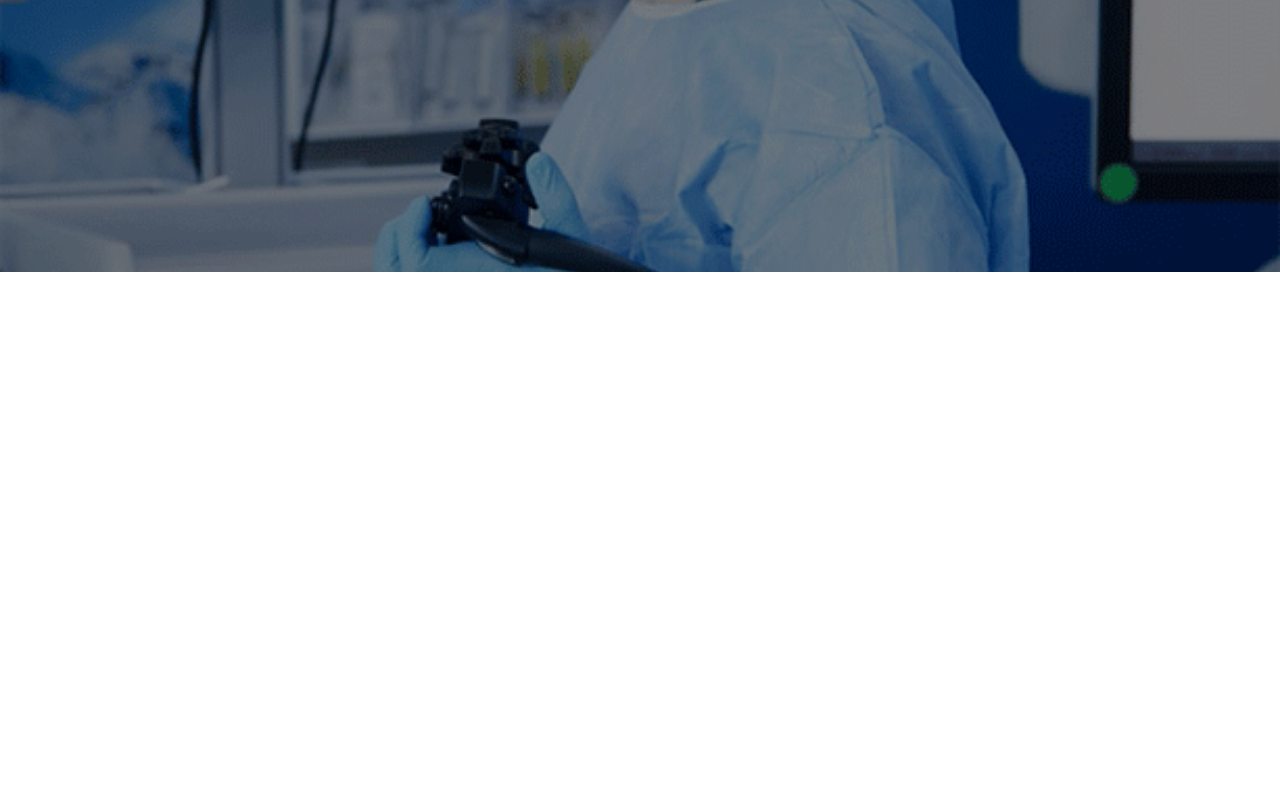
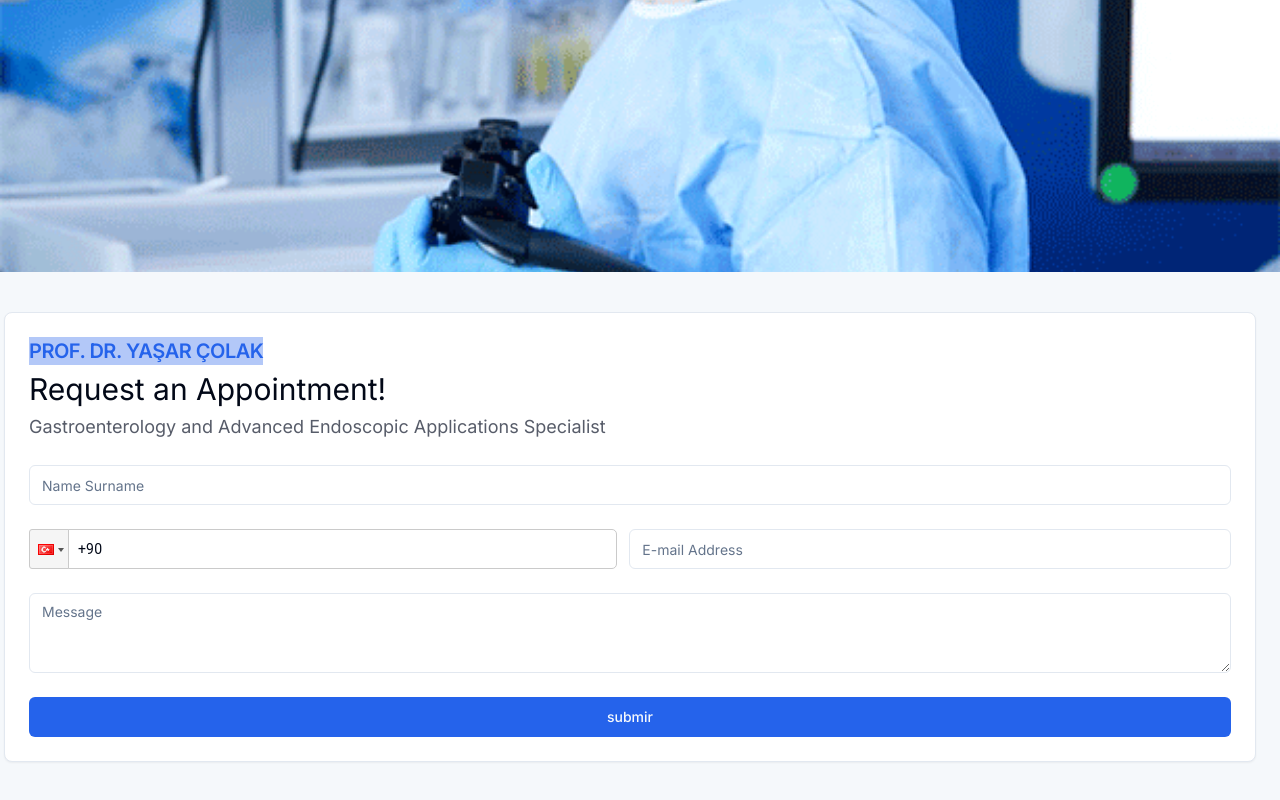
Before and after one commit to Ahmad-Hanki/yasarcolak, a Next.js app: page /en in a window 1280 px wide. Shown: the part 688-1488 px from the top of the page. Before the commit the page ends 960 px from the top, so only its background shows below. Built offline with nearby package versions, Linux system fonts and the light colour scheme.

Commit message:
made the form

```diff
--- a/messages/en.json
+++ b/messages/en.json
@@ -34,5 +34,14 @@
   "hero" : {
     "header": "Gastroenterology And Advanced Endoscopic Applications Specialist",
     "button":"APPOINTMENT"
+  },
+  "appointment" : {
+    "header": "Request an Appointment!",
+    "description": "Gastroenterology and Advanced Endoscopic Applications Specialist",
+    "name": "Name Surname",
+    "email":"E-mail Address",
+    "phone":"Phone",
+    "message":"Message",
+    "submit":"Submit"
   }
 }
--- a/messages/tr.json
+++ b/messages/tr.json
@@ -36,5 +36,15 @@
   "hero" : {
     "header": "Gastroenteroloji Ve İleri Endoskopik Uygulamalar Uzmanı",
     "button":"RANDEVU AL"
+  },
+
+  "appointment" : {
+    "header": "Randevu Talebi Oluşturun!",
+    "description": "Gastroenteroloji ve İleri Endoskopik Uygulamalar Uzmanı",
+    "name": "İsim Soyisim",
+    "email":"E-posta Adresi",
+    "phone":"Telefon",
+    "message":"Mesaj",
+    "submit":"Gönder"
   }
 }
--- a/package.json
+++ b/package.json
@@ -13,6 +13,7 @@
     "@radix-ui/react-icons": "^1.3.0",
     "@radix-ui/react-separator": "^1.0.3",
     "@radix-ui/react-slot": "^1.0.2",
+    "baseui": "^0.0.0-next-6fabc7134",
     "class-variance-authority": "^0.7.0",
     "clsx": "^2.1.1",
     "framer-motion": "^11.1.7",
@@ -22,6 +23,7 @@
     "next-themes": "^0.3.0",
     "react": "^18",
     "react-dom": "^18",
+    "react-phone-input-2": "^2.15.1",
     "sharp": "^0.33.3",
     "tailwind-merge": "^2.3.0",
     "tailwindcss-animate": "^1.0.7"
--- /dev/null
+++ b/src/app/[locale]/_components/AppointmentFlex.tsx
@@ -0,0 +1,26 @@
+import AppointmentForm from "@/components/AppointmentForm"
+import { useTranslations } from "next-intl"
+const AppointmentFlex = () => {
+    const t= useTranslations('appointment');
+    const form = {
+        header: t('header'),
+        description:t('description'),
+        name:t('name'),
+        email:t('email'),
+        phone:t('phone'),
+        message:t('message'),
+        submit:t('submit'),
+    }
+
+  return (
+    <div className="flex flex-col gap-5 lg:flex-row">
+        <AppointmentForm form={form}/>
+
+        <div className="">
+
+        </div>
+    </div>
+  )
+}
+
+export default AppointmentFlex
--- a/src/app/[locale]/page.tsx
+++ b/src/app/[locale]/page.tsx
@@ -1,11 +1,18 @@
 import Hero from "@/components/Hero";
+import Container from "@/components/ui/Container";
 import { useTranslations } from "next-intl";
+import AppointmentFlex from "./_components/AppointmentFlex";
 
 export default function Home() {
+  return (
+    <div className="text-secondary-foreground">
+      <Hero />
 
-  return (
-   <div className="text-secondary-foreground">
-    <Hero />
-   </div>
+      <div className="bg-secondary/70 py-10">
+        <Container>
+        <AppointmentFlex/>
+        </Container>
+      </div>
+    </div>
   );
 }
--- /dev/null
+++ b/src/components/AppointmentForm.tsx
@@ -0,0 +1,98 @@
+"use client";
+import {
+  Card,
+  CardContent,
+  CardDescription,
+  CardFooter,
+  CardHeader,
+  CardTitle,
+} from "@/components/ui/card";
+import { Input } from "./ui/input";
+import "react-phone-input-2/lib/style.css";
+import { useState } from "react";
+import PhoneInput from "react-phone-input-2";
+import { Textarea } from "./ui/textarea";
+import { Button } from "./ui/button";
+
+type AppointmentForm = {
+  form: {
+    header: string;
+    description: string;
+    name: string;
+    email: string;
+    phone: string;
+    message: string;
+    submit: string;
+  };
+};
+
+const AppointmentForm = ({ form }: AppointmentForm) => {
+  const [phone, setPhone] = useState("");
+
+  // Correct onChange handler using event object
+  const handlePhoneChange = (
+    value: string,
+    country: any,
+    event: React.ChangeEvent<HTMLInputElement>,
+    formattedValue: string
+  ) => {
+    setPhone(formattedValue);
+    console.log(formattedValue);
+  };
+
+  return (
+    <div className="text-secondary-foreground flex-1">
+      <Card>
+        <CardHeader>
+          <CardTitle className="text-primary bg-primary/35 text-xl w-fit">
+            PROF. DR. YAŞAR ÇOLAK
+          </CardTitle>
+
+            <h1 className="text-3xl ">{form.header}</h1>
+
+          <CardDescription className="text-lg text-secondary-foreground/70">
+            {form.description}
+          </CardDescription>
+        </CardHeader>
+        <CardContent>
+          <form className="w-full flex flex-col justify-start gap-6">
+            <div className="flex-1">
+              <Input
+                type="text"
+                name="name"
+                placeholder={form.name}
+                required
+                className="w-full"
+              />
+            </div>
+            <div className="flex-1 flex gap-3 flex-col sm:flex-row">
+              <PhoneInput
+                value={phone}
+                placeholder={form.phone}
+                onChange={handlePhoneChange}
+                country={"tr"}
+                inputStyle={{ flex: 1, width: "100%", height: "100%" }}
+              />
+              <Input
+                type="email"
+                name="email"
+                placeholder={form.email}
+                required
+              />
+            </div>
+            <div className="flex-1">
+              <Textarea
+                className="w-full"
+                name="message"
+                placeholder={form.message}
+              />
+            </div>
+            <Button>submir</Button>
+          </form>
+        </CardContent>
+      </Card>
+    </div>
+  );
+};
+
+export default AppointmentForm;
--- a/src/components/Hero.tsx
+++ b/src/components/Hero.tsx
@@ -13,7 +13,7 @@ const Hero = () => {
         priority
         fill
         alt="hero"
-        className="flex brightness-50 object-cover object-top -z-0"
+        className="flex brightness-105 dark:brightness-50 object-cover object-top -z-0"
         src={hero}
       />
       <MotionDiv
--- /dev/null
+++ b/src/components/ui/card.tsx
@@ -0,0 +1,79 @@
+import * as React from "react"
+
+import { cn } from "@/lib/utils"
+
+const Card = React.forwardRef<
+  HTMLDivElement,
+  React.HTMLAttributes<HTMLDivElement>
+>(({ className, ...props }, ref) => (
+  <div
+    ref={ref}
+    className={cn(
+      "rounded-lg border bg-card text-card-foreground shadow-sm",
+      className
+    )}
+    {...props}
+  />
+))
+Card.displayName = "Card"
+
+const CardHeader = React.forwardRef<
+  HTMLDivElement,
+  React.HTMLAttributes<HTMLDivElement>
+>(({ className, ...props }, ref) => (
+  <div
+    ref={ref}
+    className={cn("flex flex-col space-y-1.5 p-6", className)}
+    {...props}
+  />
+))
+CardHeader.displayName = "CardHeader"
+
+const CardTitle = React.forwardRef<
+  HTMLParagraphElement,
+  React.HTMLAttributes<HTMLHeadingElement>
+>(({ className, ...props }, ref) => (
+  <h3
+    ref={ref}
+    className={cn(
+      "text-2xl font-semibold leading-none tracking-tight",
+      className
+    )}
+    {...props}
+  />
+))
+CardTitle.displayName = "CardTitle"
+
+const CardDescription = React.forwardRef<
+  HTMLParagraphElement,
+  React.HTMLAttributes<HTMLParagraphElement>
+>(({ className, ...props }, ref) => (
+  <p
+    ref={ref}
+    className={cn("text-sm text-muted-foreground", className)}
+    {...props}
+  />
+))
+CardDescription.displayName = "CardDescription"
+
+const CardContent = React.forwardRef<
+  HTMLDivElement,
+  React.HTMLAttributes<HTMLDivElement>
+>(({ className, ...props }, ref) => (
+  <div ref={ref} className={cn("p-6 pt-0", className)} {...props} />
+))
+CardContent.displayName = "CardContent"
+
+const CardFooter = React.forwardRef<
+  HTMLDivElement,
+  React.HTMLAttributes<HTMLDivElement>
+>(({ className, ...props }, ref) => (
+  <div
+    ref={ref}
+    className={cn("flex items-center p-6 pt-0", className)}
+    {...props}
+  />
+))
+CardFooter.displayName = "CardFooter"
+
+export { Card, CardHeader, CardFooter, CardTitle, CardDescription, CardContent }
--- /dev/null
+++ b/src/components/ui/input.tsx
@@ -0,0 +1,25 @@
+import * as React from "react"
+
+import { cn } from "@/lib/utils"
+
+export interface InputProps
+  extends React.InputHTMLAttributes<HTMLInputElement> {}
+
+const Input = React.forwardRef<HTMLInputElement, InputProps>(
+  ({ className, type, ...props }, ref) => {
+    return (
+      <input
+        type={type}
+        className={cn(
+          "flex h-10 w-full rounded-md border border-input bg-background px-3 py-2 text-sm ring-offset-background file:border-0 file:bg-transparent file:text-sm file:font-medium placeholder:text-muted-foreground focus-visible:outline-none focus-visible:ring-2 focus-visible:ring-ring focus-visible:ring-offset-2 disabled:cursor-not-allowed disabled:opacity-50",
+          className
+        )}
+        ref={ref}
+        {...props}
+      />
+    )
+  }
+)
+Input.displayName = "Input"
+
+export { Input }
--- /dev/null
+++ b/src/components/ui/textarea.tsx
@@ -0,0 +1,24 @@
+import * as React from "react"
+
+import { cn } from "@/lib/utils"
+
+export interface TextareaProps
+  extends React.TextareaHTMLAttributes<HTMLTextAreaElement> {}
+
+const Textarea = React.forwardRef<HTMLTextAreaElement, TextareaProps>(
+  ({ className, ...props }, ref) => {
+    return (
+      <textarea
+        className={cn(
+          "flex min-h-[80px] w-full rounded-md border border-input bg-background px-3 py-2 text-sm ring-offset-background placeholder:text-muted-foreground focus-visible:outline-none focus-visible:ring-2 focus-visible:ring-ring focus-visible:ring-offset-2 disabled:cursor-not-allowed disabled:opacity-50",
+          className
+        )}
+        ref={ref}
+        {...props}
+      />
+    )
+  }
+)
+Textarea.displayName = "Textarea"
+
+export { Textarea }
```
Also changed, not shown: src/assets/FormImage.jpg (added), 1 other file (tests, documents, lock files or other folders).
